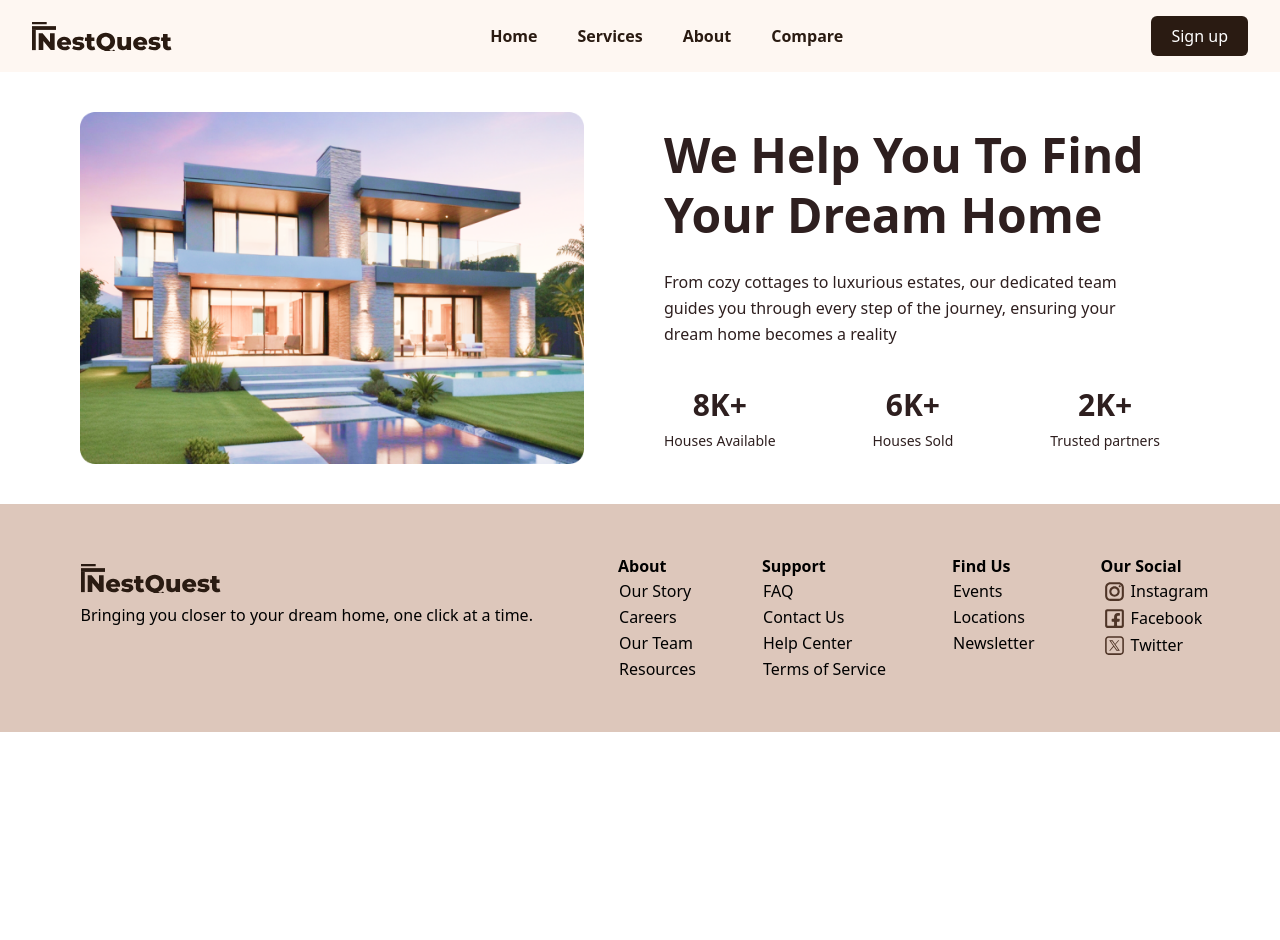
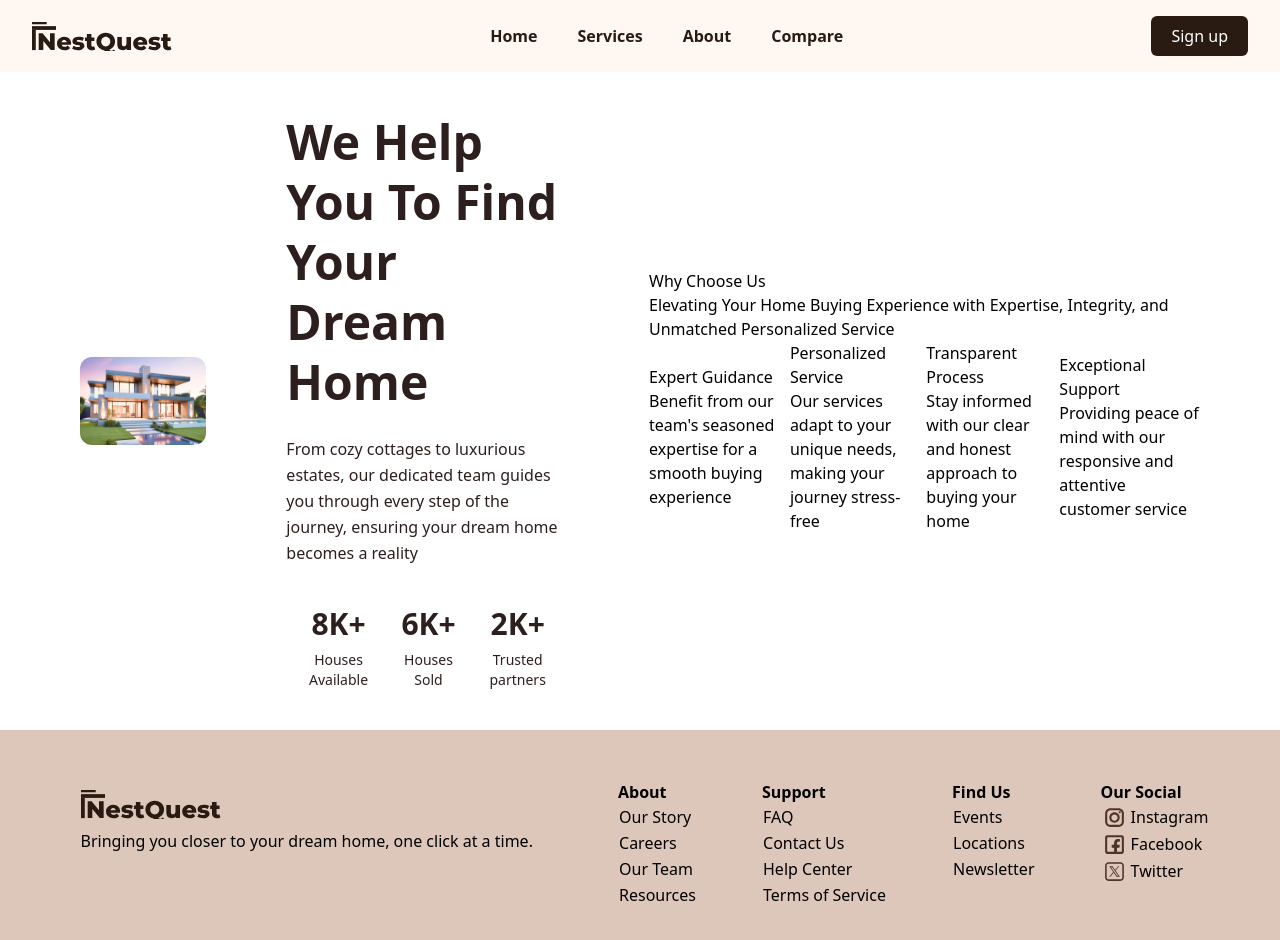
Before and after one commit to ashrith-07/NestQuest, a Next.js app: page /about in a window 1280 px wide. Shown: the top 940 px of the page. Before the commit the page ends 800 px from the top, so only its background shows below. Built offline with nearby package versions, Linux system fonts and the light colour scheme.

Commit message:
about page

```diff
--- a/app/about/page.jsx
+++ b/app/about/page.jsx
@@ -9,7 +9,7 @@ const page = () => {
     return (
         <div>
             <Navbar />
-            <div className='flex flex-col lg:flex-row items-center gap-10 px-6 py-10 lg:px-20'>
+            <div className='flex lg:flex-row items-center gap-10 px-6 py-10 lg:px-20'>
                 <div>
                     <img src='/images/about-img.png' className='rounded-xl w-full max-w-md lg:max-w-lg object-cover mb-6 lg:mb-0' />
                 </div>
@@ -31,9 +31,34 @@ const page = () => {
                         </div>
                     </div>
                 </div>
-
+                <div>
+                    <h1>Why Choose Us</h1>
+                    <p>Elevating Your Home Buying Experience with Expertise, Integrity, and Unmatched Personalized Service</p>
+                    <div className='flex justify-center items-center'>
+                        <div>
+                            <img></img>
+                            <h4>Expert Guidance</h4>
+                            <p>Benefit from our team's seasoned expertise for a smooth buying experience</p>
                         </div>
-            <Footer/>
+                        <div>
+                            <img></img>
+                            <h4>Personalized Service</h4>
+                            <p>Our services adapt to your unique needs, making your journey stress-free</p>
+                        </div>
+                        <div>
+                            <img></img>
+                            <h4>Transparent Process</h4>
+                            <p>Stay informed with our clear and honest approach to buying your home</p>
+                        </div>
+                        <div>
+                            <img></img>
+                            <h4>Exceptional Support</h4>
+                            <p>Providing peace of mind with our responsive and attentive customer service</p>
+                        </div>
+                    </div>
+                </div>
+            </div>
+            <Footer />
         </div>
     )
 }
```
Lines whose indentation alone changed are shown as unchanged.
